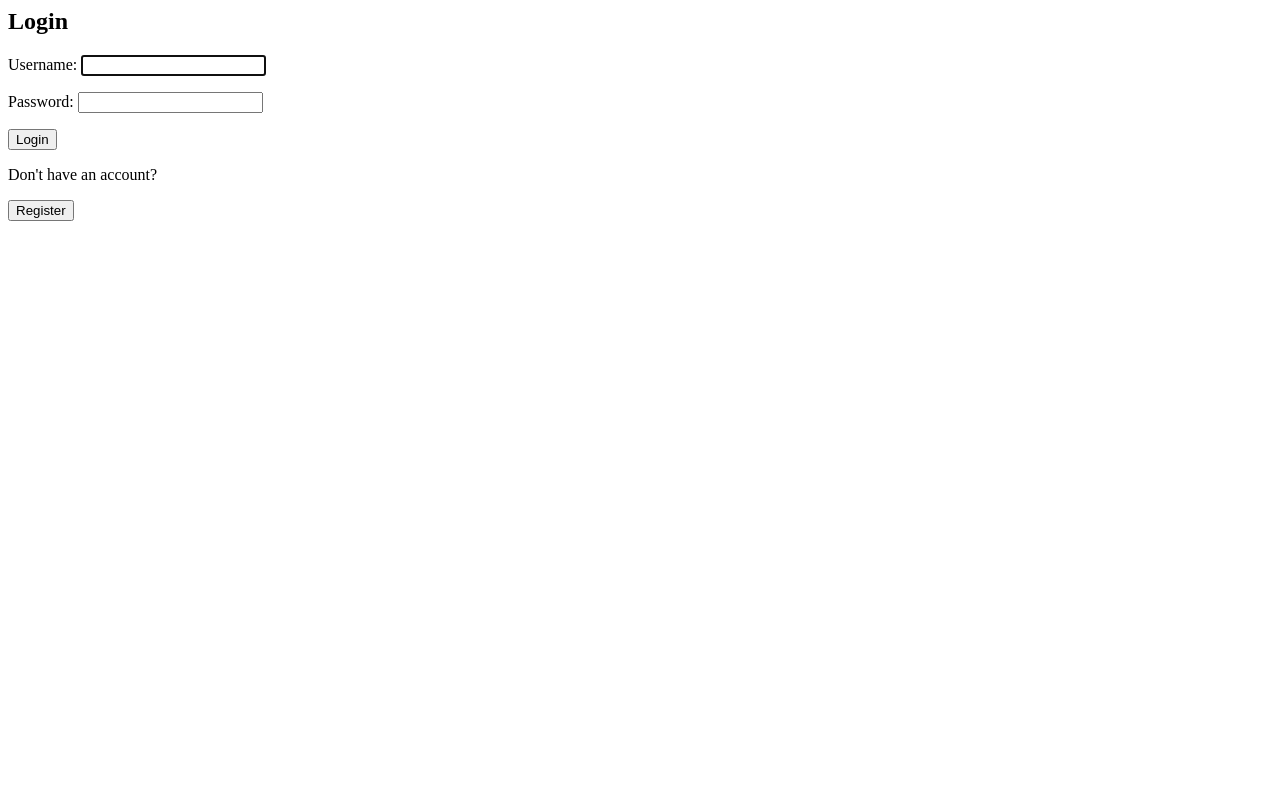
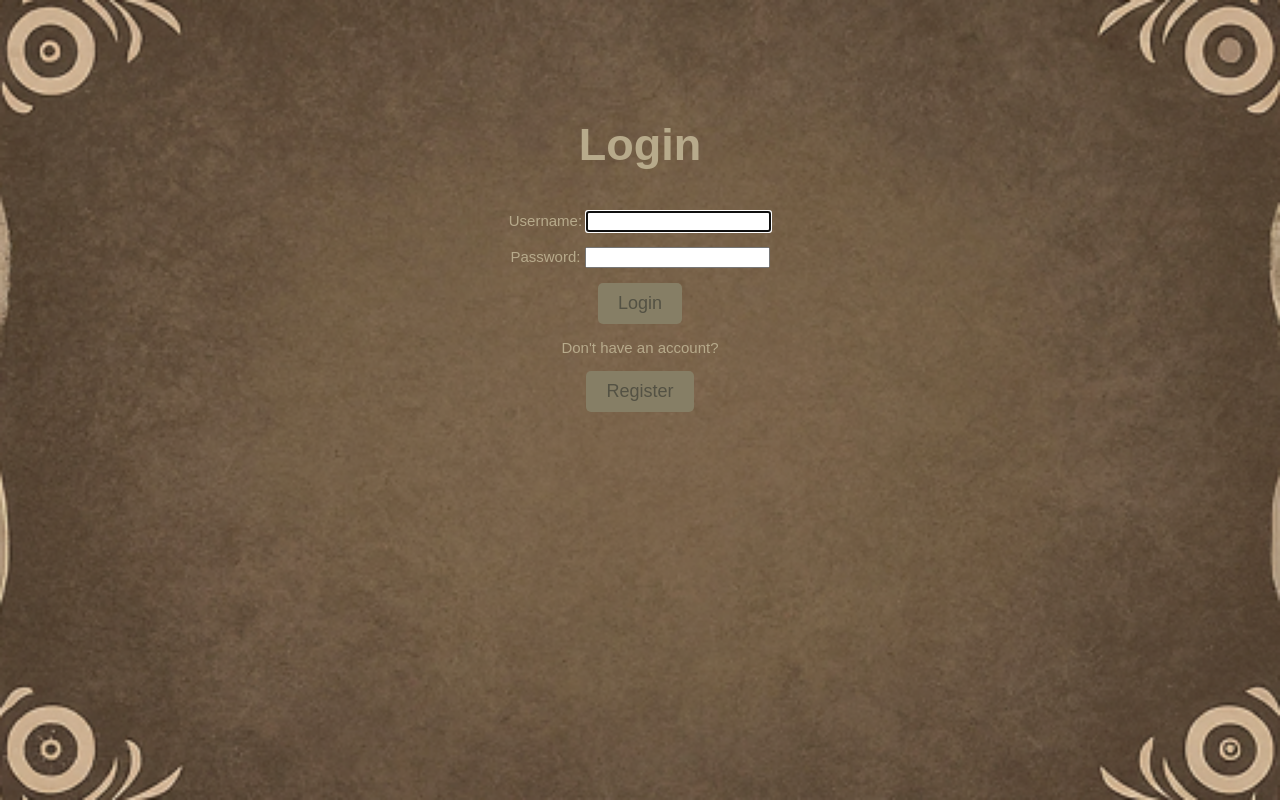
Before and after one commit to CS492-Group4/dusty-shelf, a Django app: page /login/ in a window 1280 px wide. Run offline with Django 5.2, Linux system fonts and the light colour scheme.

Commit message:
styled login page

```diff
--- a/books/templates/landing.html
+++ b/books/templates/landing.html
@@ -54,7 +54,7 @@
         }
 
         .login-button:hover {
-            background-color: #2980b9;
+            background-color: #424033;
         }
     </style>
 </head>
--- a/books/templates/login.html
+++ b/books/templates/login.html
@@ -1,4 +1,63 @@
-<h2>Login</h2>
+{% load static %}
+
+<style>
+    body {
+        margin: 0;
+        padding: 0;
+        font-family: Arial, sans-serif;
+        height: 100vh;
+        background-image: url({% static 'dusty-shelf/back2.png' %});
+        background-size: cover;
+        background-position: center;
+    }
+
+    .header {
+        display: flex;
+        justify-content: center;
+    }
+
+    .container {
+        display: flex;
+        justify-content: center;
+        align-items: center;
+        height: 100%;
+    }
+
+    .content {
+        text-align: center;
+        font-size: 15px;
+        padding: 5px;
+        border-radius: 8px;
+        margin-top: -300px;
+        color: #B7AA8B;
+    }
+
+    .content h1 {
+        margin-bottom: 40px;
+        font-size: 3em;
+        color: #B7AA8B;
+    }
+
+    button {
+        background-color: #867E65;
+        color: #545244;
+        padding: 10px 20px;
+        border: none;
+        border-radius: 5px;
+        text-decoration: none;
+        font-size: 1.2em;
+        cursor: pointer;
+    }
+
+    button:hover {
+        background-color: #424033;
+    }
+</style>
+
+<div class="container">
+    <div class="content">
+
+<h1>Login</h1>
 <form method="post">
     {% csrf_token %}
     {{ form.as_p }}
@@ -9,3 +68,6 @@
 <a href="{% url 'register' %}">
     <button type="button">Register</button>
 </a>
+
+</div>
+</div>
```
Also changed, not shown: static/dusty-shelf/back2.png (added), 3 other files.
